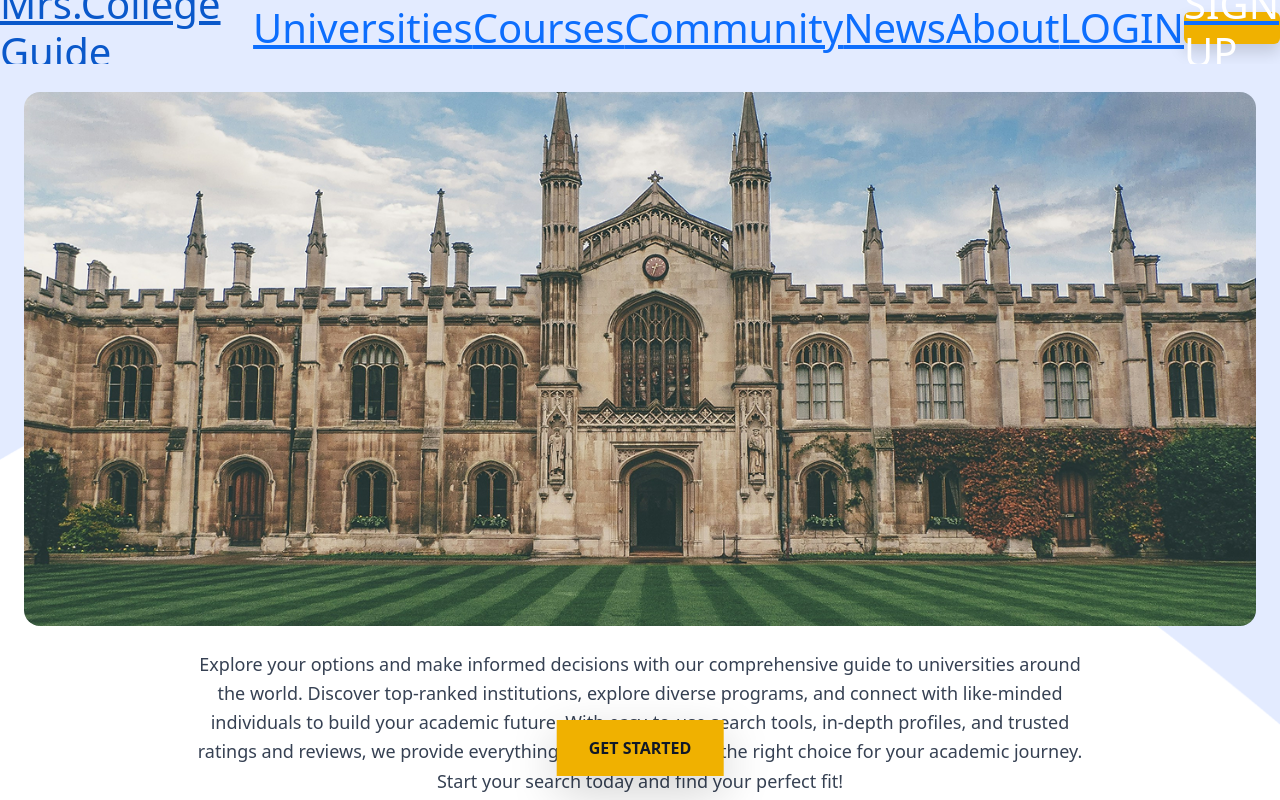
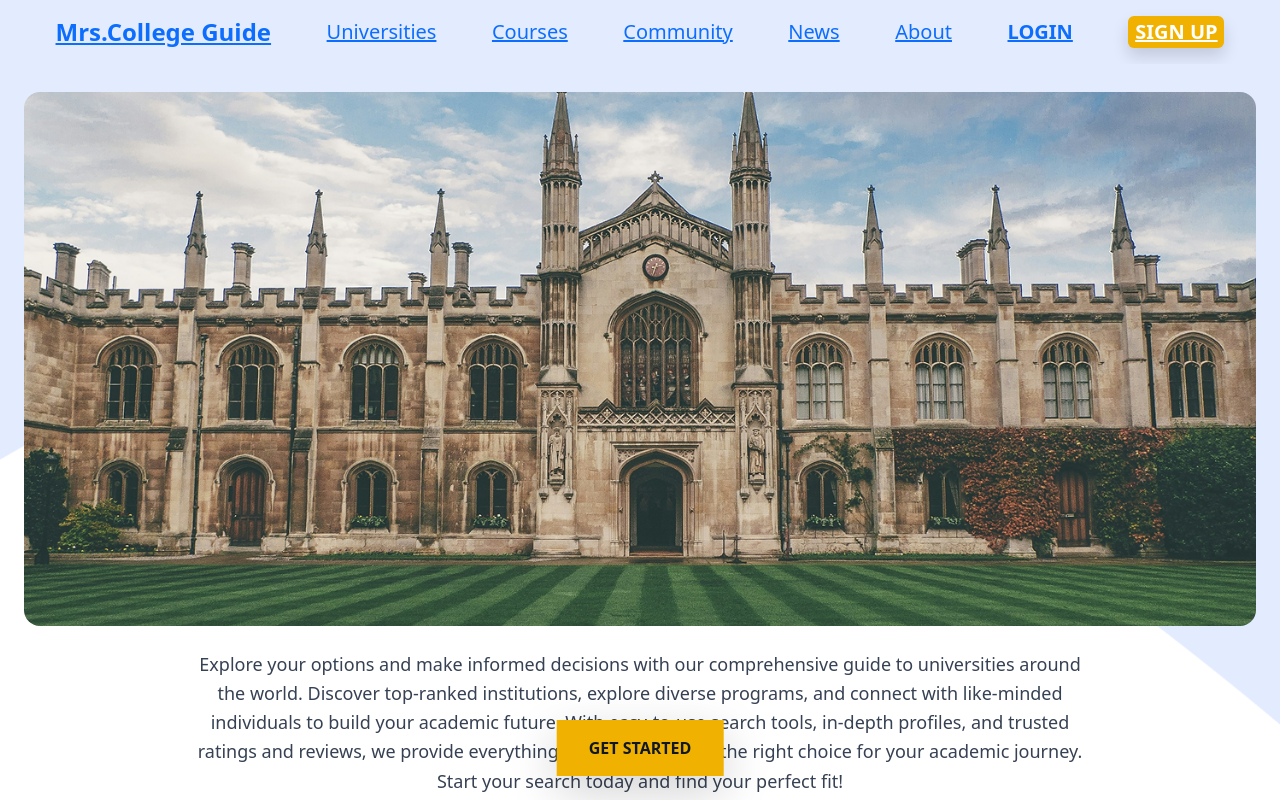
Before and after one commit to Ankitkumar7311/E-Learning, a React (Vite) app: page / in a window 1280 px wide. Shown: the top 800 px of the page. Built offline with nearby package versions, Linux system fonts and the light colour scheme.

Commit message:
navbar fixed

```diff
--- a/src/components/admin_profile/NavBar.jsx
+++ b/src/components/admin_profile/NavBar.jsx
@@ -3,18 +3,19 @@ import { Link } from 'react-router-dom';
 
 const NavBar = () => {
   return (
-    <nav className='h-16 text-xl flex flex-row justify-evenly items-center bg-[#E3EBFF] shadow-md'>
-      <Link to="/"><h1 className='text-xl font-semibold text-gray-800'>Mrs.College Guide</h1></Link>
-      <Link to="/universities"><h1>Universities</h1></Link>
-      <Link to="/courses"><h1>Courses</h1></Link>
-      <Link to="/community"><h1>Community</h1></Link>
-      <Link to="/news"><h1>News</h1></Link>
-      <Link to="/about"><h1>About</h1></Link>
-      <Link to="/login"><h1 className='uppercase font-bold'>Login</h1></Link>
-      <Link to="/signup">
-        <h1 className='rounded bg-yellow-500 h-8 w-24 flex items-center justify-center text-white uppercase hover:bg-yellow-600 shadow'>
-          Sign Up
-        </h1>
+    <nav className='h-16 text-xl flex flex-row justify-evenly items-center bg-[#E3EBFF] shadow-md  decoration-none' style={{textDecoration:"none"}}>
+      <Link to="/" className="text-2xl font-semibold text-gray-800 decoration-none">Mrs.College Guide</Link>
+      <Link to="/universities" className="font-medium hover:text-blue-600">Universities</Link>
+      <Link to="/courses" className="font-medium  hover:text-blue-600">Courses</Link>
+      <Link to="/community" className="font-medium  hover:text-blue-600">Community</Link>
+      <Link to="/news" className="font-medium  hover:text-blue-600">News</Link>
+      <Link to="/about" className="font-medium  hover:text-blue-600">About</Link>
+      <Link to="/login" className="uppercase font-semibold  hover:text-blue-600">Login</Link>
+      <Link
+        to="/signup"
+        className="rounded bg-yellow-500 h-8 w-24 flex items-center justify-center text-white uppercase font-semibold hover:bg-yellow-600 shadow decoration-none"
+      >
+        Sign Up
       </Link>
     </nav>
   );
```
